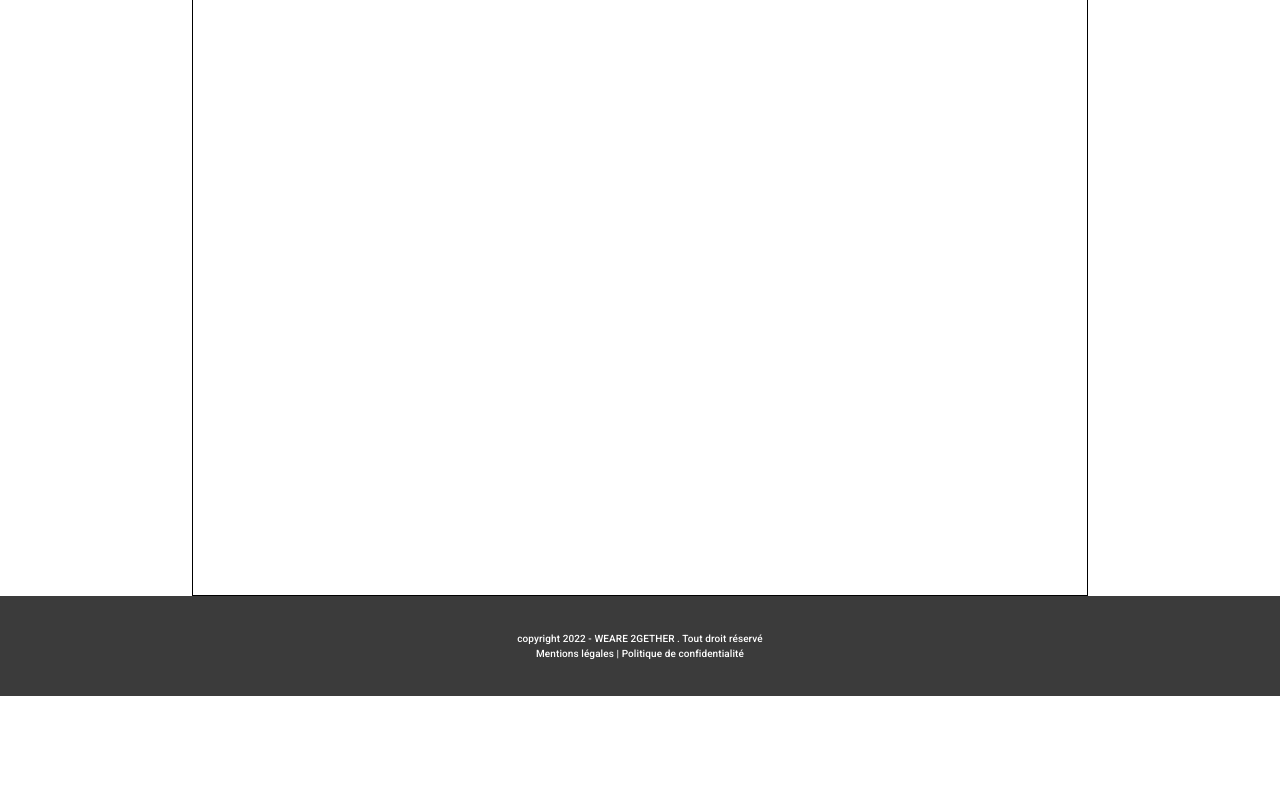
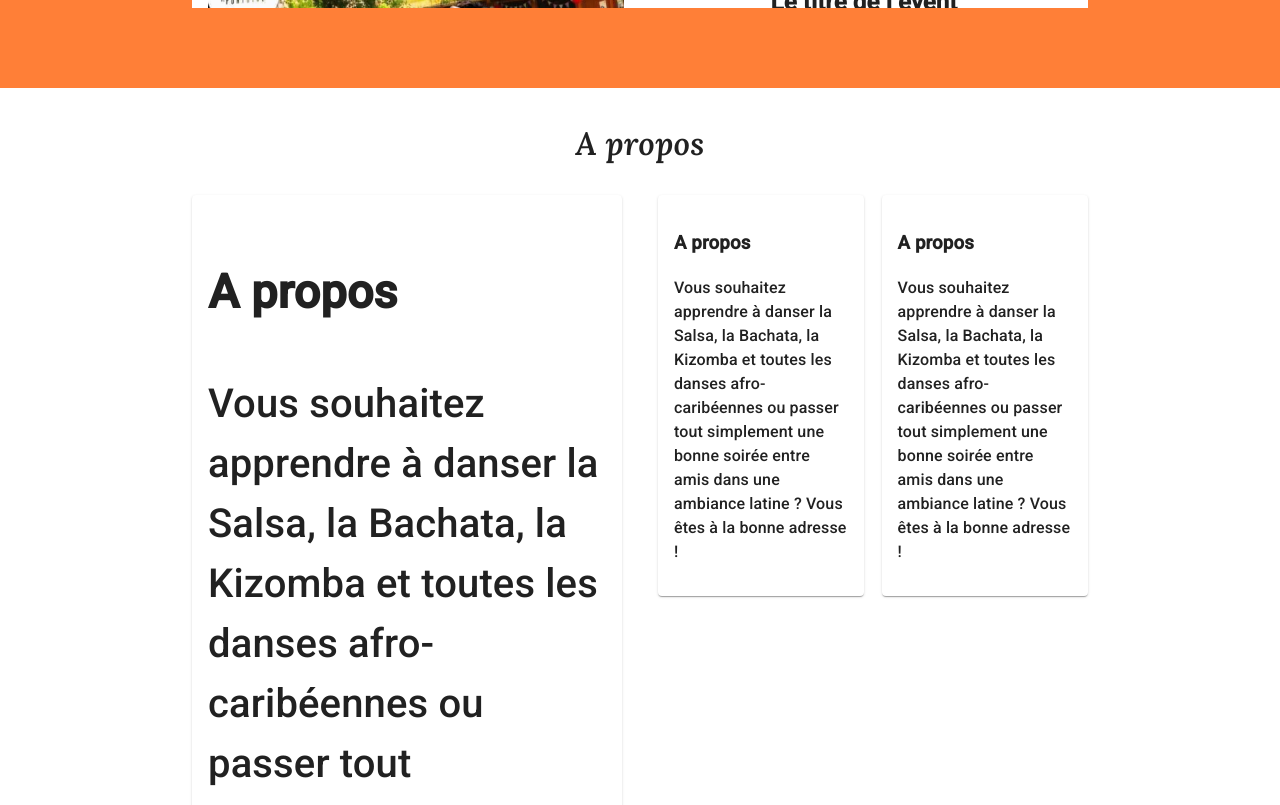
Before and after one commit to nivorako/weare2gether, a React (Create React App) app: page / in a window 1280 px wide. Shown: the part 1940-2745 px from the top of the page. Before the commit the page ends 2636 px from the top, so only its background shows below. Built offline with nearby package versions, Linux system fonts and the light colour scheme.

Commit message:
toolbar / about

```diff
--- a/src/App.css
+++ b/src/App.css
@@ -19,7 +19,7 @@ code {
     }
 
 .App{
-
+    position: relative;
     display: flex;
     flex-direction: column;
     justify-content: space-between;
--- a/src/components/About.js
+++ b/src/components/About.js
@@ -1,19 +1,128 @@
-import styled from '@emotion/styled'
-import React from 'react'
+import styled from '@emotion/styled';
+import React from 'react';
+import {Paper} from '@mui/material';
 
 const About = () => {
+
     return (
-        <AboutContainer>
-            A propos
+        <AboutContainer id='about'>
+            <AboutTitle>A propos</AboutTitle>
+            <AboutContent>
+                <AboutMain>
+                    <h3>A propos</h3>
+                    <p>
+                    Vous souhaitez apprendre
+                    à danser la Salsa, la Bachata,
+                    la Kizomba et toutes les
+                    danses afro-caribéennes ou
+                    passer tout simplement une
+                    bonne soirée entre amis dans
+                    une ambiance latine ?
+
+                    Vous êtes à la bonne adresse !
+                    </p>
+                </AboutMain>
+                <AboutDetails>
+                    <AboutDetail>
+                        <h3>A propos</h3>
+                        <p>
+                        Vous souhaitez apprendre
+                        à danser la Salsa, la Bachata,
+                        la Kizomba et toutes les
+                        danses afro-caribéennes ou
+                        passer tout simplement une
+                        bonne soirée entre amis dans
+                        une ambiance latine ?
+
+                        Vous êtes à la bonne adresse !
+                        </p>
+                    </AboutDetail>
+                    <AboutDetail>
+                        <h3>A propos</h3>
+                        <p>
+                        Vous souhaitez apprendre
+                        à danser la Salsa, la Bachata,
+                        la Kizomba et toutes les
+                        danses afro-caribéennes ou
+                        passer tout simplement une
+                        bonne soirée entre amis dans
+                        une ambiance latine ?
+
+                        Vous êtes à la bonne adresse !
+                        </p>
+                    </AboutDetail>
+                    <AboutDetail>
+                        <h3>A propos</h3>
+                        <p>
+                        Vous souhaitez apprendre
+                        à danser la Salsa, la Bachata,
+                        la Kizomba et toutes les
+                        danses afro-caribéennes ou
+                        passer tout simplement une
+                        bonne soirée entre amis dans
+                        une ambiance latine ?
+
+                        Vous êtes à la bonne adresse !
+                        </p>
+                    </AboutDetail>
+                    <AboutDetail>
+                        <h3>A propos</h3>
+                        <p>
+                        Vous souhaitez apprendre
+                        à danser la Salsa, la Bachata,
+                        la Kizomba et toutes les
+                        danses afro-caribéennes ou
+                        passer tout simplement une
+                        bonne soirée entre amis dans
+                        une ambiance latine ?
+
+                        Vous êtes à la bonne adresse !
+                        </p>
+                    </AboutDetail>
+                </AboutDetails>
+            </AboutContent>
         </AboutContainer>
     )
 }
 
 const AboutContainer = styled.article`
-    border: black thin solid;
     width: 70%;
-    margin:auto;
-    height: 100vh;
+    margin: 2rem auto;
+
+`;
+
+const AboutTitle = styled.h2`
+    text-align: center;
+    font-family:Lora;
+    font-size: 32px;
+`;
+
+const AboutContent = styled.div`
+    width: 100%;
+    display: flex;
+    justify-content: space-between;
+`;
+
+const AboutMain = styled(Paper)`
+    width: 48%;
+    padding: 1rem;
+    font-size: 40px;
+
+`;
+
+const AboutDetails = styled.div`
+    width: 48%;
+
+    display: flex;
+    flex-wrap: wrap;
+    justify-content: space-between;
+    align-content: space-between;
+`;
+
+const AboutDetail = styled(Paper)`
+    width: 48%;
+    padding: 1rem;
+
 `;
 
 export default About
--- a/src/components/Event.js
+++ b/src/components/Event.js
@@ -32,7 +32,6 @@ const EventContainer = styled(Paper)`
     witdh:100%;
     display:flex;
     justify-content: space-between;
-    margin-bottom: 4rem;
     background-color: white;
     @media(max-width: 764px){
         flex-direction: column;
--- /dev/null
+++ b/src/components/Guest.js
@@ -0,0 +1,72 @@
+import React from 'react';
+
+import styled from '@emotion/styled';
+
+import {Paper} from '@mui/material';
+
+const Guest = () => {
+    return (
+        <GuestContainer>
+            <GuestBox>
+                <GuestHead>
+                    <GuestTitle>
+                        Laisser votre témoignages par ici :
+                    </GuestTitle>
+                    <GuestNotif>
+                        (3) Messages
+                    </GuestNotif>
+                </GuestHead>
+                <GuestItems>
+                    <GuestItem>
+                        Guest item heheh
+                    </GuestItem>
+                    <GuestItem>
+                        Guest item heheh
+                    </GuestItem>
+                    <GuestItem>
+                        Guest item heheh
+                    </GuestItem>
+                </GuestItems>
+            </GuestBox>
+        </GuestContainer>
+    )
+};
+
+const GuestContainer = styled.article`
+    width: 100%;
+    background-color: var(--secondary);
+    padding-bottom: 2rem;
+`;
+
+const GuestBox = styled.div`
+    width: 70%;
+    height: auto;
+    margin: 0 auto;
+`;
+
+const GuestHead = styled.div`
+    width: 100%;
+    padding: 1rem;
+    color: white;
+    display: flex;
+    justify-content: space-between;
+    align-items: center;
+`;
+
+const GuestTitle = styled.h2`
+
+`;
+
+const GuestNotif = styled.span`
+
+`;
+
+const GuestItems = styled.div`
+    background-color: white;
+`;
+
+const GuestItem = styled(Paper)`
+
+`;
+
+export default Guest
--- /dev/null
+++ b/src/features/toolbarSlice.js
@@ -0,0 +1,43 @@
+import { createSlice } from "@reduxjs/toolkit";
+
+import User from "../assets/user4.svg";
+import ShopBskt from "../assets/shopBskt.svg";
+import menuW from "../assets/menuWhite.svg";
+
+const initialState = {
+    backgroundColor: "var(--primary)",
+    color: "white",
+    user : User,
+    shopBskt: ShopBskt,
+    boxShadow: "var(--primary)",
+    menu: menuW
+};
+
+export const toolbarSlice = createSlice({
+    name: "toolbar",
+    initialState,
+    reducers:{
+        changeToolbarColor: (state, action) => {
+            state.backgroundColor = action.payload;
+        },
+        changeColor: (state, action) =>{
+            state.color = action.payload;
+        },
+        changeUser: (state, action) =>{
+            state.user = action.payload;
+        },
+        changeShopBskt: (state, action) =>{
+            state.shopBskt = action.payload;
+        },
+        changeMenu: (state, action) =>{
+            state.menu = action.payload;
+        },
+        changeBoxShadow: (state, action) =>{
+            state.boxShadow = action.payload;
+        }
+    }
+});
+
+export const { changeToolbarColor, changeColor, changeUser, changeShopBskt, changeMenu, changeBoxShadow } = toolbarSlice.actions;
+
+export default toolbarSlice.reducer;
--- a/src/pages/Home.js
+++ b/src/pages/Home.js
@@ -1,4 +1,4 @@
-import React, { useEffect, useState } from 'react';
+import React from 'react';
 
 import { Box, Button } from '@mui/material';
 import styled from '@emotion/styled';
@@ -6,6 +6,7 @@ import styled from '@emotion/styled';
 import ImgTitle from "../assets/imgTitle.png";
 import Event from '../components/Event';
 import About from '../components/About';
+import Guest from '../components/Guest';
 
 const Home = () => {
 
@@ -46,14 +47,21 @@ const Home = () => {
                         </EventTitle>
                         <EventsAd>Les soirées à venir</EventsAd>
                         <Events>
-                            <Event/>
-                            <Event/>
-                            <Event/>
+                            <Box sx={{marginBottom:"2rem"}}>
+                                <Event/>
+                            </Box>
+                            <Box sx={{marginBottom:"2rem"}}>
+                                <Event/>
+                            </Box>
+                            <Box>
+                                <Event/>
+                            </Box>
                         </Events>
 
                     </EventBox>
                 </EventContainer>
                 <About />
+                <Guest />
             </HomeContainer>
         </>
     )
@@ -64,13 +72,15 @@ const HomeContainer = styled.main`
 `;
 
 const EventContainer = styled.div`
+    position: relative;
     width:100%;
     background-color: var(--secondary);
+    padding-bottom: 5rem
 `;
 
 const EventBox = styled.div`
     width:70%;
-    margin: -250px auto 0 auto;
+    margin: 0px auto 0 auto;
     border-radius: 1rem 1rem 0 0;
     background-color: var(--secondary);
     z-Index: 10;
@@ -81,7 +91,7 @@ const EventBox = styled.div`
 
 const EventTitle = styled.div`
     position: relative;
-    width:100%
+    width:100%;
 `;
 
 const Title = styled.h1`
@@ -110,8 +120,6 @@ const Events = styled.section`
     width:100%;
     max-height: 100vh;
     overflow-y: auto;
-    margin-top: 2rem;
-    margin-bottom: 2rem;
 `;
 
 const EventsAd = styled.h2`
--- a/src/store.js
+++ b/src/store.js
@@ -3,11 +3,13 @@ import { configureStore } from "@reduxjs/toolkit";
 import DrawerReducer from "./features/drawerSlice";
 import pageReducer from "./features/pageSlice";
 import backgroundReducer from "./features/homeBackgroundSlice";
+import toolbarReducer from "./features/toolbarSlice";
 
 export const store = configureStore({
     reducer: {
         drawer: DrawerReducer,
         page: pageReducer,
         background: backgroundReducer,
+        toolbar : toolbarReducer,
     },
 })
```
Also changed, not shown: src/components/Header.js (+72 -17 lines), src/assets/menu.svg (added).
